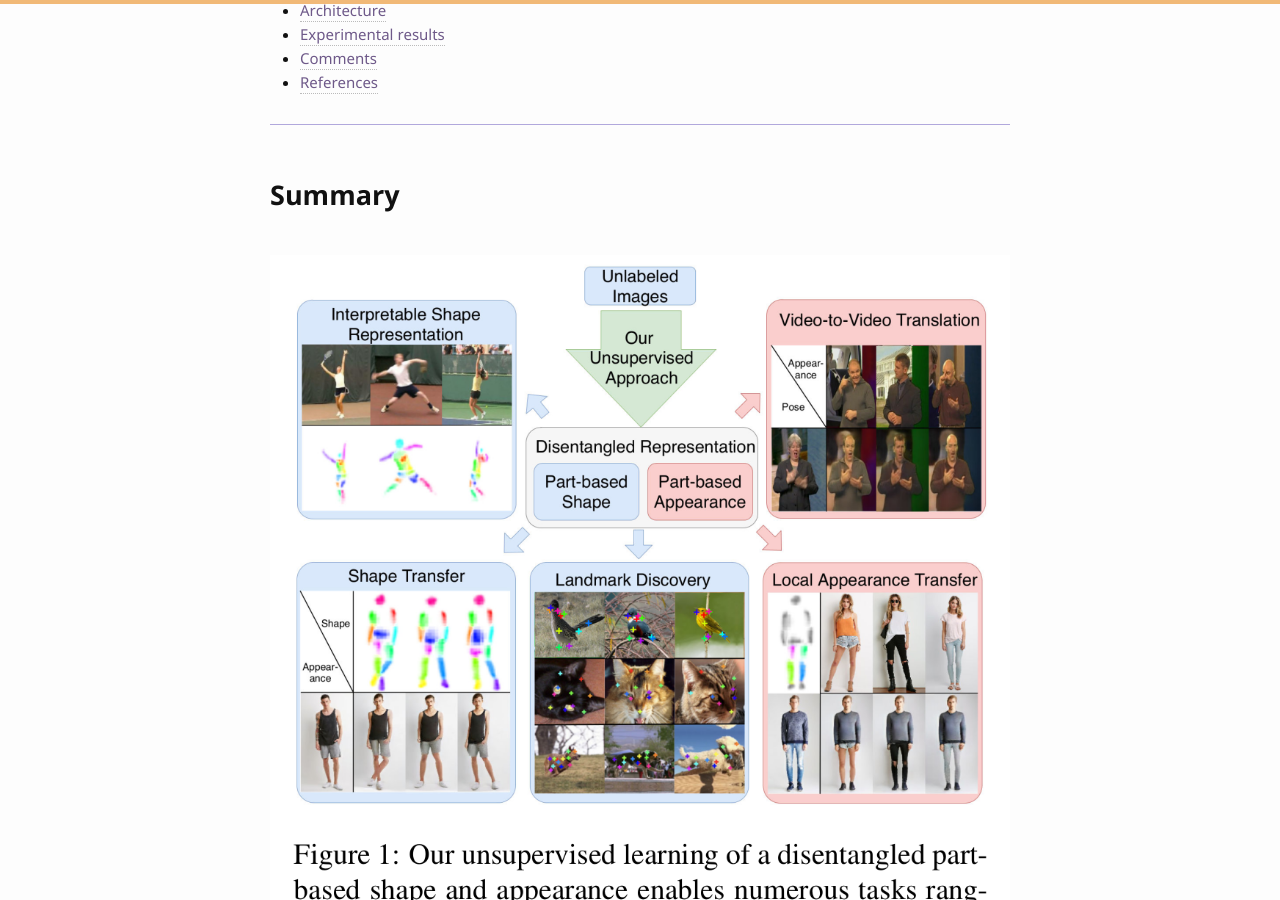
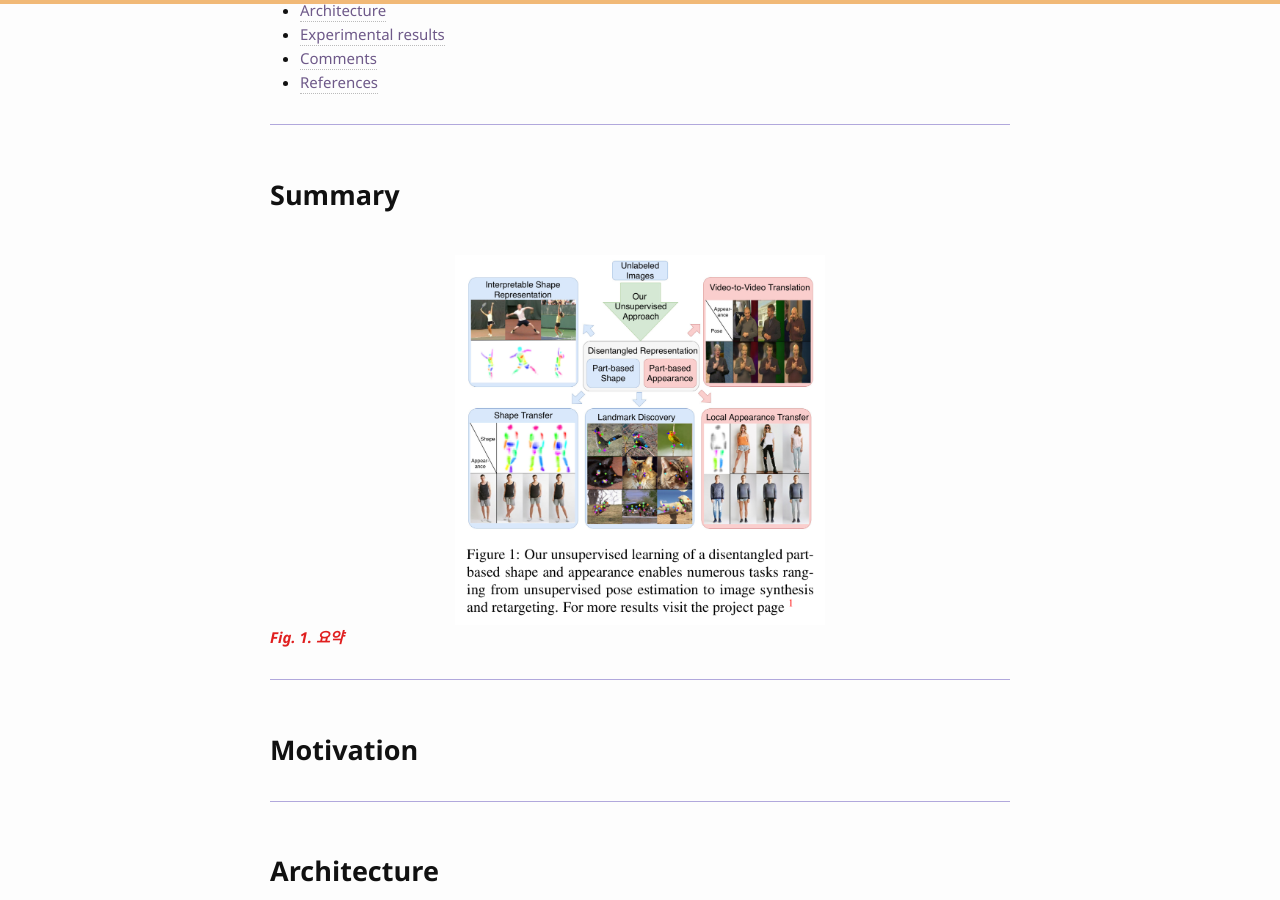
Before and after one commit to bismex/bismex.github.io, a Jekyll site: the page built from _posts/2019-05-27-UPBD.md, in a window 1280 px wide and 900 px high, scrolled down 397 px. Built offline with Jekyll 4.4.1, drawn with Linux system fonts in a browser that asks for light colours.

Commit message:
Update 2019-05-27-UPBD.md

```diff
--- a/_posts/2019-05-27-UPBD.md
+++ b/_posts/2019-05-27-UPBD.md
@@ -21,7 +21,7 @@ tags: CV unsupervised disentangled
 
 <br/>
 ![picture]({{ '/assets/images/UPBD01.png' | relative_url }})
-{: style="width: 100%;" class="center"}
+{: style="width: 50%;" class="center"}
 <span style="color: #e01f1f;">***Fig. 1. 요약***</span>
 
 ---
@@ -34,7 +34,7 @@ tags: CV unsupervised disentangled
 
 <br/>
 ![picture]({{ '/assets/images/UPBD02.png' | relative_url }})
-{: style="width: 100%;" class="center"}
+{: style="width: 60%;" class="center"}
 <span style="color: #e01f1f;">***Fig. 2. 전체 프레임워크***</span>
 
 ---
@@ -67,7 +67,7 @@ tags: CV unsupervised disentangled
 
 <br/>
 ![picture]({{ '/assets/images/UPBD07.png' | relative_url }})
-{: style="width: 100%;" class="center"}
+{: style="width: 60%;" class="center"}
 <span style="color: #e01f1f;">***Fig. 7. Re-Identification으로의 적용 결과***</span>
 
 ---
```
